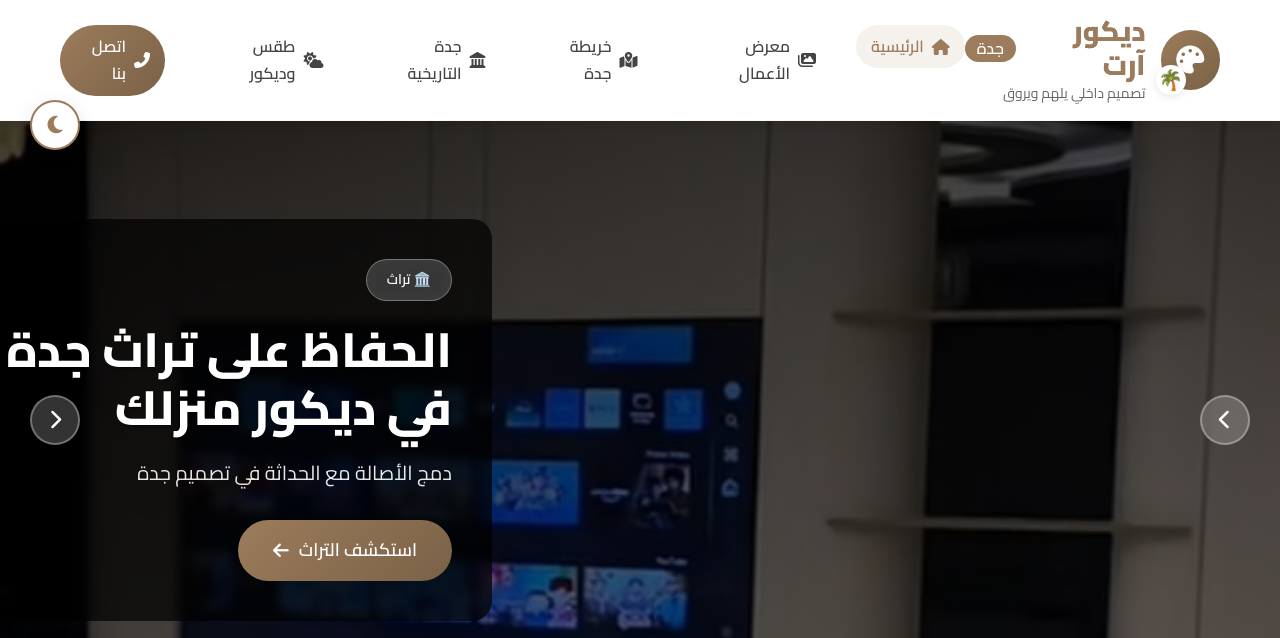
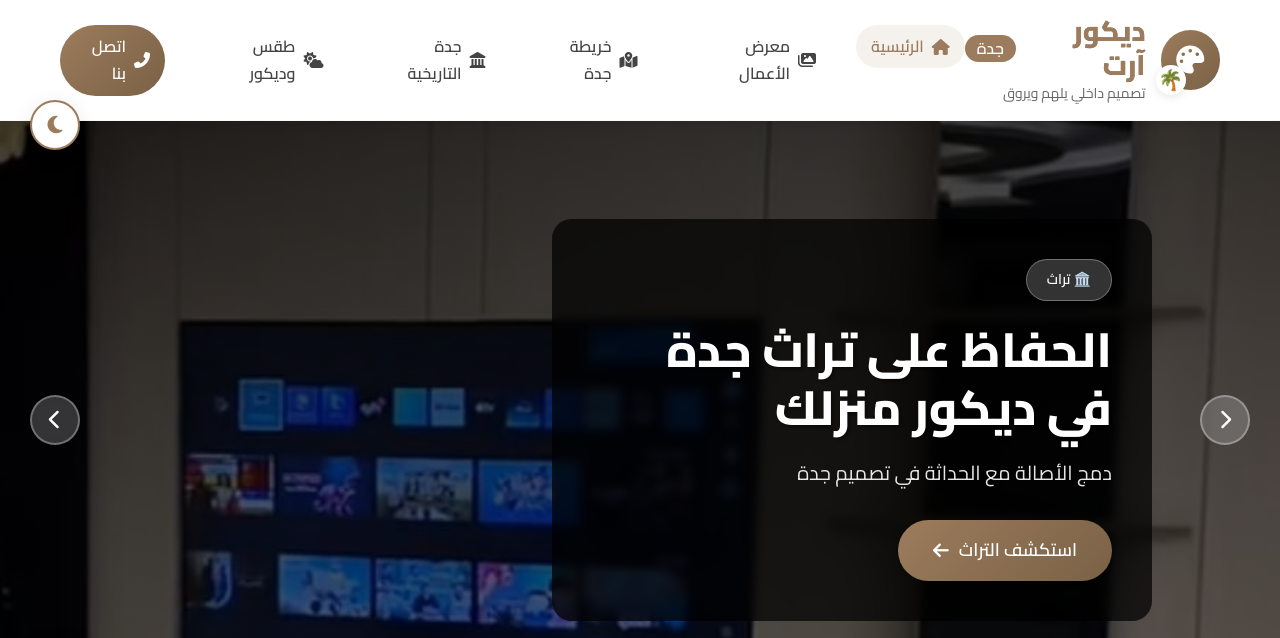
Before and after one commit to batman734511775-tech/decorartjeddah, a plain HTML site: page index.html in a window 1280 px wide. Shown: the top 638 px of the page. Drawn offline with Linux system fonts and the light colour scheme.

Commit message:
Update style.css

```diff
--- a/style.css
+++ b/style.css
@@ -362,24 +362,31 @@ body {
     transition: var(--transition-fast);
 }
 
-/* ===== Hero Slider ===== */
+/* ===== Hero Slider - الإصلاح الكامل ===== */
 .hero-slider {
     height: 600px;
     position: relative;
     overflow: hidden;
     margin-top: -1px;
+    width: 100%;
+    max-width: 100vw;
+    right: 0;
+    left: 0;
 }
 
 .slider-container {
     height: 100%;
     position: relative;
+    width: 100%;
+    margin: 0;
+    padding: 0;
 }
 
 .slide {
     height: 100%;
     position: absolute;
     top: 0;
-    left: 0;
+    right: 0; /* تأكد من أن الشريحة تبدأ من اليمين */
     width: 100%;
     opacity: 0;
     transition: opacity var(--transition-medium);
@@ -388,11 +395,12 @@ body {
     background-repeat: no-repeat;
     display: flex;
     align-items: center;
-    justify-content: flex-end;
+    justify-content: flex-start; /* تغيير من flex-end إلى flex-start */
 }
 
 .slide.active {
     opacity: 1;
+    z-index: 1;
 }
 
 .slide-content {
@@ -401,11 +409,12 @@ body {
     color: white;
     z-index: 2;
     position: relative;
-    right: 10%;
+    margin-right: 10%; /* تغيير من right إلى margin-right */
+    margin-left: 10%; /* إضافة margin-left للمركز */
     background: rgba(0, 0, 0, 0.5);
     backdrop-filter: blur(5px);
     border-radius: 20px;
-    margin: 20px;
+    text-align: right; /* تأكيد محاذاة النص لليمين */
 }
 
 .slide-content::before {
@@ -430,6 +439,7 @@ body {
     font-weight: 600;
     margin-bottom: 20px;
     border: 1px solid rgba(255, 255, 255, 0.3);
+    text-align: center;
 }
 
 .slide-title {
@@ -438,6 +448,7 @@ body {
     margin-bottom: 20px;
     line-height: 1.2;
     text-shadow: 2px 2px 4px rgba(0, 0, 0, 0.5);
+    text-align: right;
 }
 
 .slide-text {
@@ -445,6 +456,7 @@ body {
     margin-bottom: 30px;
     opacity: 0.9;
     max-width: 500px;
+    text-align: right;
 }
 
 .slide-btn {
@@ -462,6 +474,8 @@ body {
     box-shadow: var(--shadow-md);
     border: none;
     cursor: pointer;
+    text-align: right;
+    justify-content: flex-end;
 }
 
 .slide-btn:hover {
@@ -469,7 +483,7 @@ body {
     gap: 15px;
 }
 
-/* Slider Controls */
+/* Slider Controls - تصحيح الاتجاه */
 .slider-control {
     position: absolute;
     top: 50%;
@@ -490,12 +504,13 @@ body {
     justify-content: center;
 }
 
+/* تصحيح الأزرار للغة العربية */
 .prev-slide {
-    right: 30px;
+    left: 30px; /* الزر الأيسر للشريحة التالية */
 }
 
 .next-slide {
-    left: 30px;
+    right: 30px; /* الزر الأيمن للشريحة السابقة */
 }
 
 .slider-control:hover {
@@ -508,8 +523,8 @@ body {
 .slider-indicators {
     position: absolute;
     bottom: 30px;
-    left: 50%;
-    transform: translateX(-50%);
+    right: 50%;
+    transform: translateX(50%);
     display: flex;
     gap: 10px;
     z-index: 10;
```
